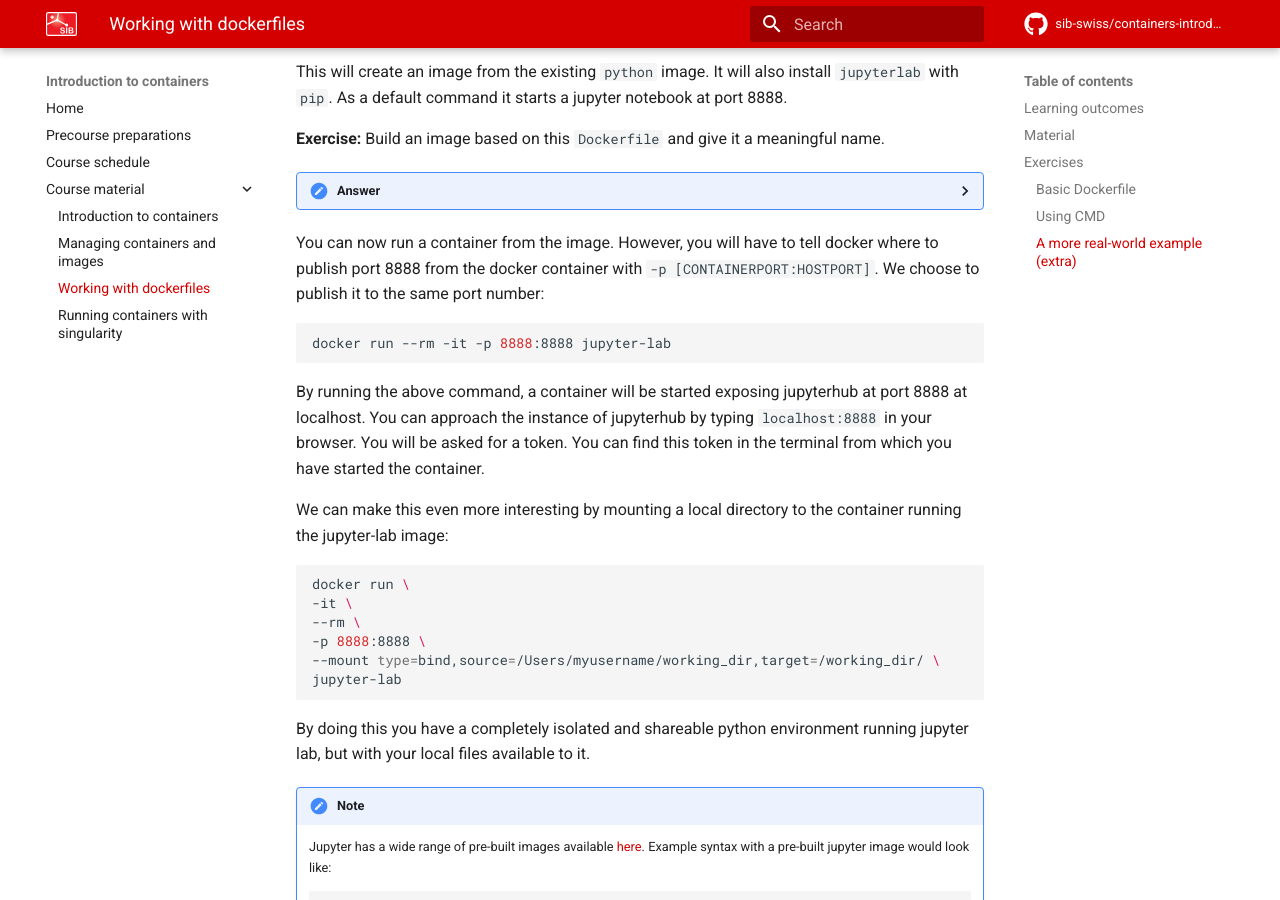
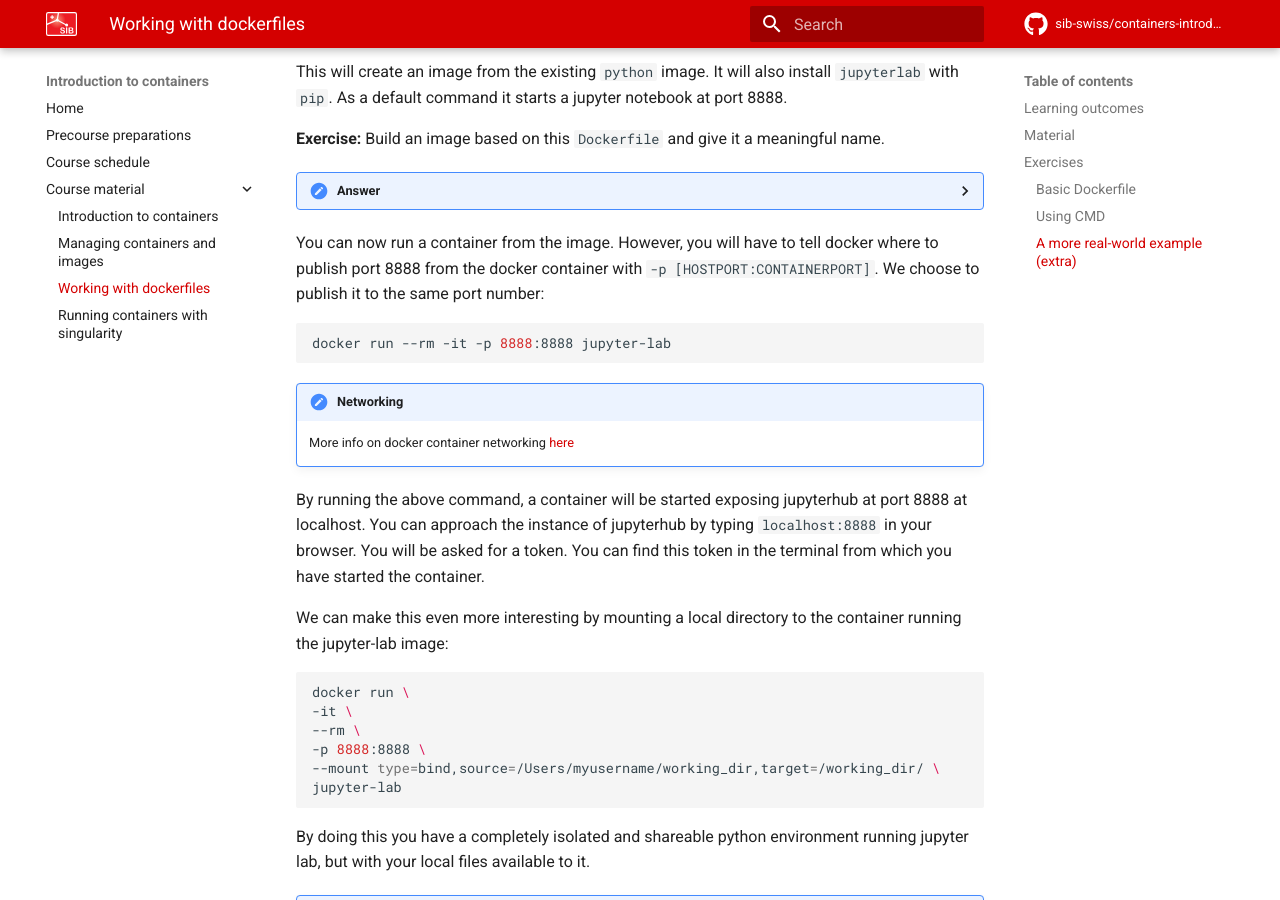
Before and after one commit to sib-swiss/containers-introduction-training, an MkDocs documentation site: the page built from docs/course_material/dockerfiles.md, in a window 1280 px wide and 900 px high, scrolled down 3121 px. Built offline with MkDocs 1.6.1 and Material for MkDocs 9.7.7, drawn with Linux system fonts in a browser that asks for light colours; comment, search, counter and statistics services are not loaded; the version menu is left out.

Commit message:
corrected mistake

````diff
--- a/docs/course_material/dockerfiles.md
+++ b/docs/course_material/dockerfiles.md
@@ -191,11 +191,14 @@ This will create an image from the existing `python` image. It will also install
     docker build -t jupyter-lab .
     ```
 
-You can now run a container from the image. However, you will have to tell docker where to publish port 8888 from the docker container with `-p [CONTAINERPORT:HOSTPORT]`. We choose to publish it to the same port number:
+You can now run a container from the image. However, you will have to tell docker where to publish port 8888 from the docker container with `-p [HOSTPORT:CONTAINERPORT]`. We choose to publish it to the same port number:
 
 ```sh
 docker run --rm -it -p 8888:8888 jupyter-lab
 ```
+
+!!! note "Networking"
+    More info on docker container networking [here](https://docs.docker.com/config/containers/container-networking/)
 
 By running the above command, a container will be started exposing jupyterhub at port 8888 at localhost. You can approach the instance of jupyterhub by typing `localhost:8888` in your browser. You will be asked for a token. You can find this token in the terminal from which you have started the container.
 
````
Also changed, not shown: 3 other files.
